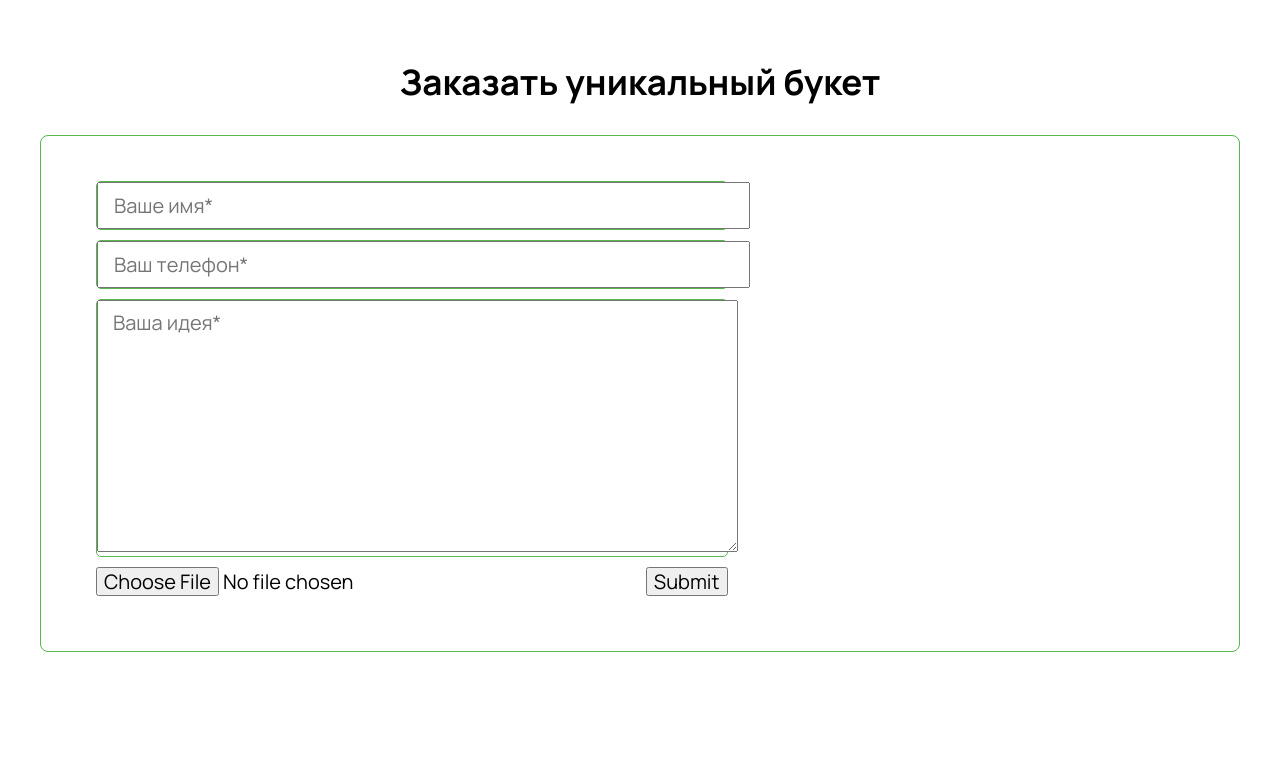
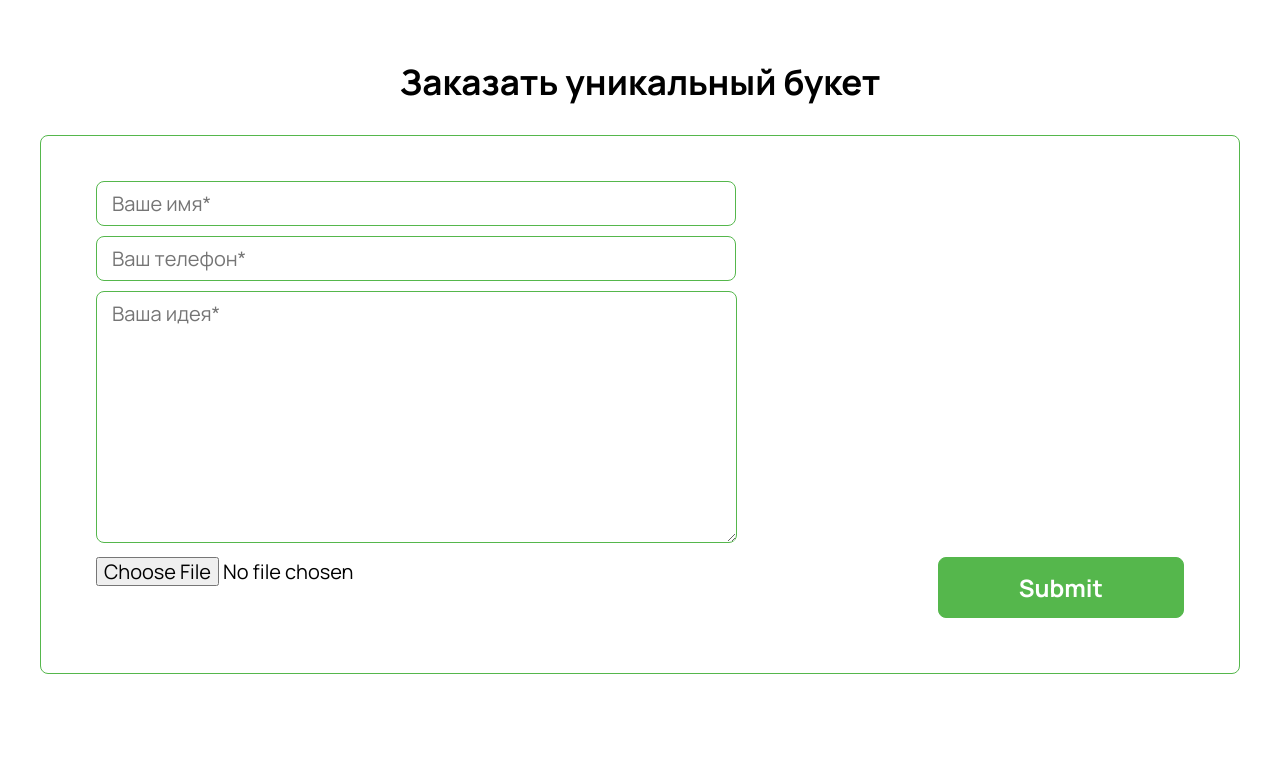
Before and after one commit to Ann-uta/floristman, a plain HTML site: page index.html in a window 1280 px wide. Shown: the part 2000-2765 px from the top of the page. Drawn offline with Linux system fonts and the light colour scheme.

Commit message:
Работа над ошибками

```diff
--- a/assets/styles/style.css
+++ b/assets/styles/style.css
@@ -52,10 +52,12 @@ body {
     font-size: 16px;
     line-height: 22px;
     color: #55B74C;
+    vertical-align: middle;
 }
 
 .user img {
     padding-left: 10px;
+    vertical-align: middle;
 }
 
 .logo {
@@ -232,10 +234,10 @@ body {
 
 .form li {
     display: flex;
-    width: 57%;
+    /*width: 57%;
     border: 1px solid #55B74C;
     box-sizing: border-box;
-    border-radius: 5px;
+    border-radius: 5px;*/
     margin: 10px;
     justify-content: space-between;
     font-family: inherit;
@@ -248,6 +250,23 @@ body {
 
 .form li:last-child {
     border: none;
+}
+
+#submit {
+    padding: 13px 80px;
+    border: 1px solid #55B74C;
+    border-radius: 8px;
+    background-color: #55B74C;
+    color: white;
+    font-style: normal;
+    font-weight: 700;
+    font-size: 24px;
+    line-height: 33px;
+    vertical-align: middle;
+}
+
+#submit:hover {
+    background: #898989;
 }
 
 .form h2 {
--- a/index.html
+++ b/index.html
@@ -90,14 +90,15 @@
                 <form action="#" method="post">
                     <ul>
                         <li><label for="name">
-                                <input type="text" id="name" name="user_name" placeholder="Ваше имя*"
-                                    size="56%" /></label></li>
+                                <input type="text" id="name" name="user_name" placeholder="Ваше имя*" size="55%"
+                                    style="border: 1px solid #55B74C; border-radius: 8px;" /></label></li>
                         <li><label for="tel">
-                                <input type="tel" id="tel" name="tel" placeholder="Ваш телефон*" size="56%" /></label>
+                                <input type="tel" id="tel" name="tel" placeholder="Ваш телефон*" size="55%"
+                                    style="border: 1px solid #55B74C; border-radius: 8px;" /></label>
                         </li>
                         <li><label for="idea">
-                                <textarea name="user_idea" id="idea" cols="55" rows="10"
-                                    placeholder="Ваша идея*"></textarea></label>
+                                <textarea name="user_idea" id="idea" cols="55" rows="10" placeholder="Ваша идея*"
+                                    style="border: 1px solid #55B74C; border-radius: 8px;"></textarea></label>
                         </li>
                         <li><label for="pic">
                                 <input type="file" id="pic" name="user_pic" accept="image/*"></label>
```
